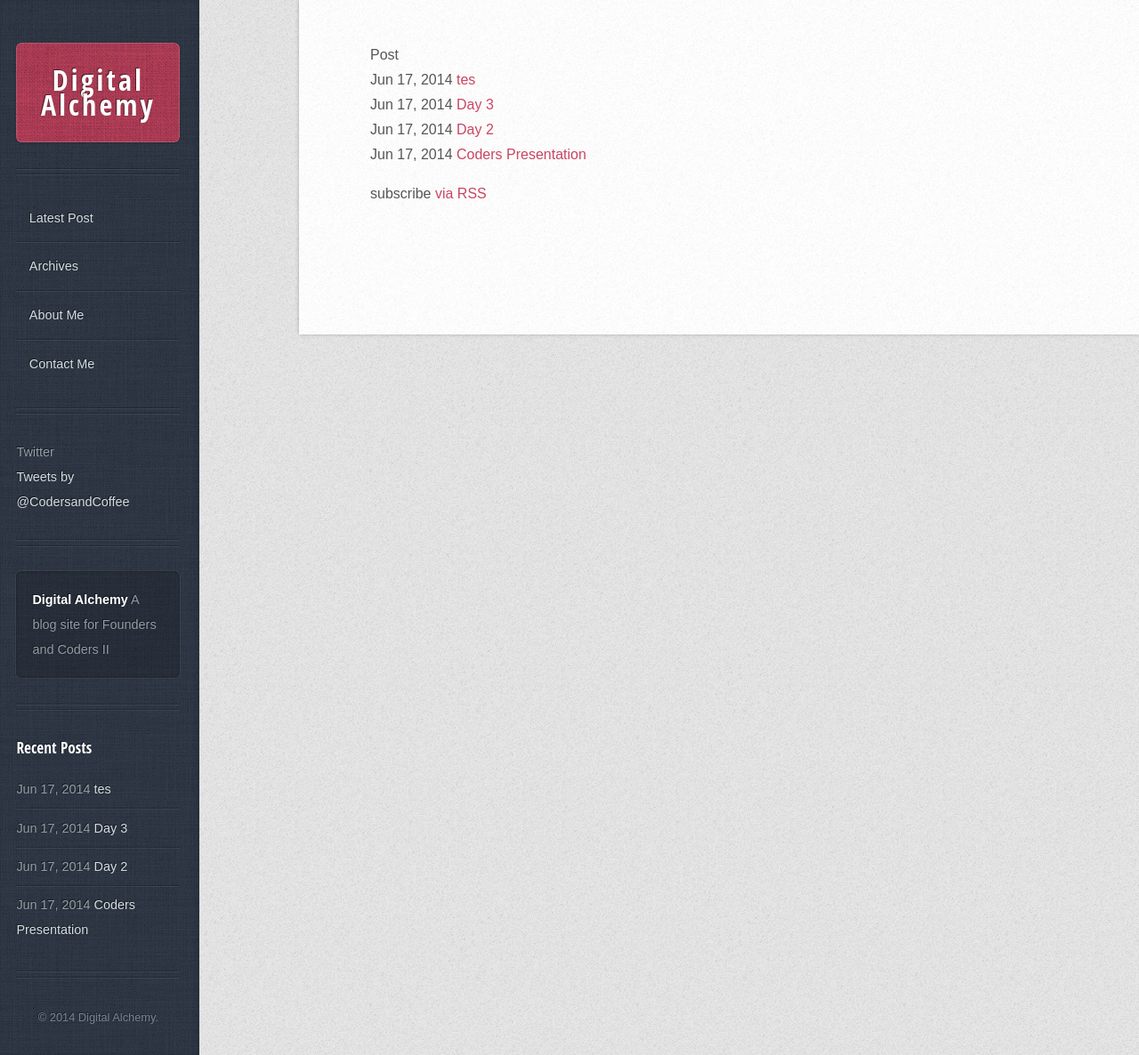
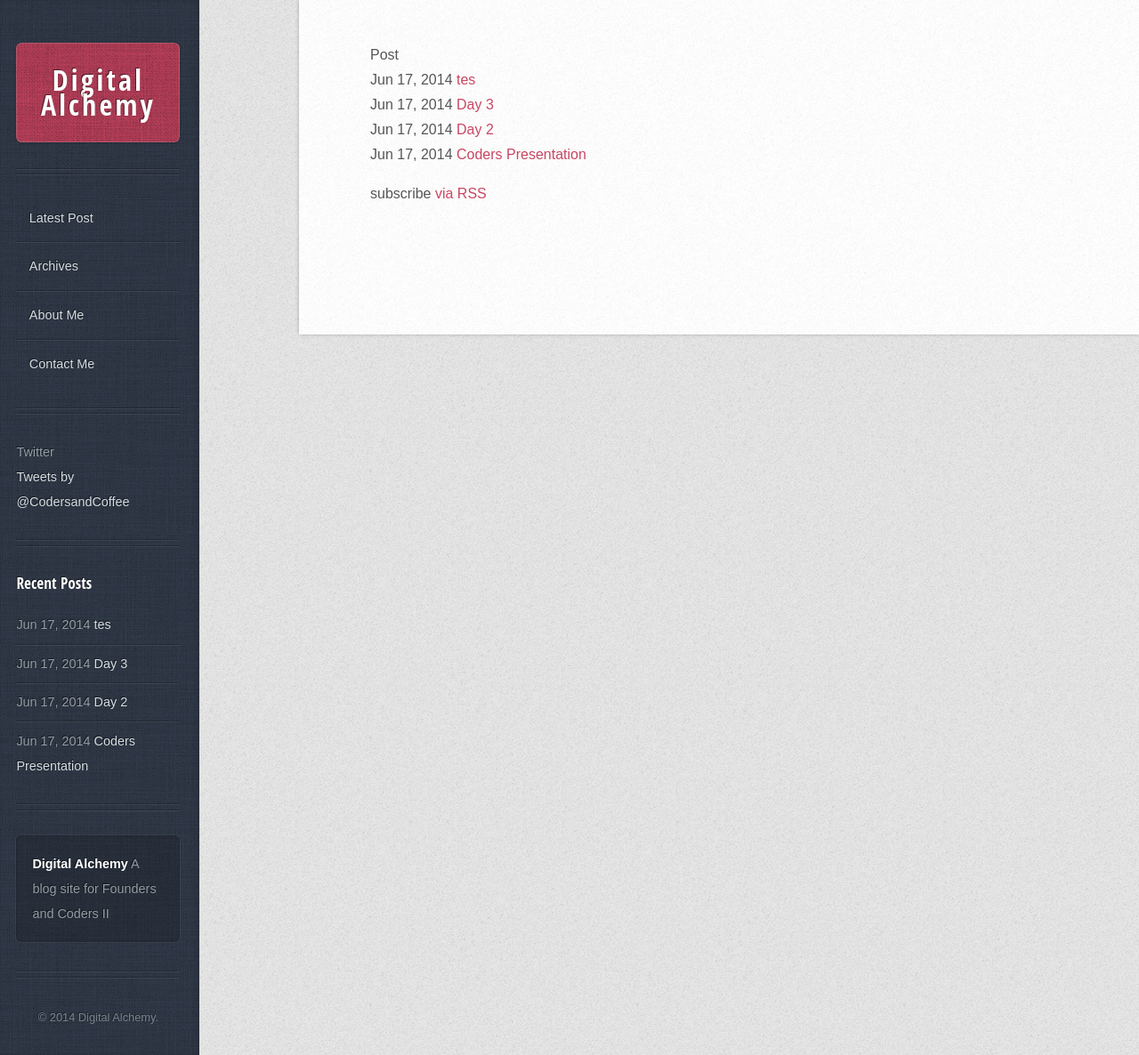
Before and after one commit to leochilds/digitalalchemy, a Jekyll site: the page built from index.html, in a window 1280 px wide. Shown: the whole page at 89% size. Built offline with Jekyll 4.4.1, drawn with Linux system fonts in a browser that asks for light colours; nearby versions of some CDN libraries; comment, search, counter and statistics services are not loaded.

Commit message:
moved recent posts above sidebar text

```diff
--- a/_includes/sidebar.html
+++ b/_includes/sidebar.html
@@ -11,11 +11,11 @@
 
 						{% include twitter.html %}
 
+					<!-- Recent Posts -->
+							{% include recentposts.html %}
 						<!--Text-->
+
             {% include sidebartext.html %}
-
-						<!-- Recent Posts -->
-							{% include recentposts.html %}
 
 
 
```
